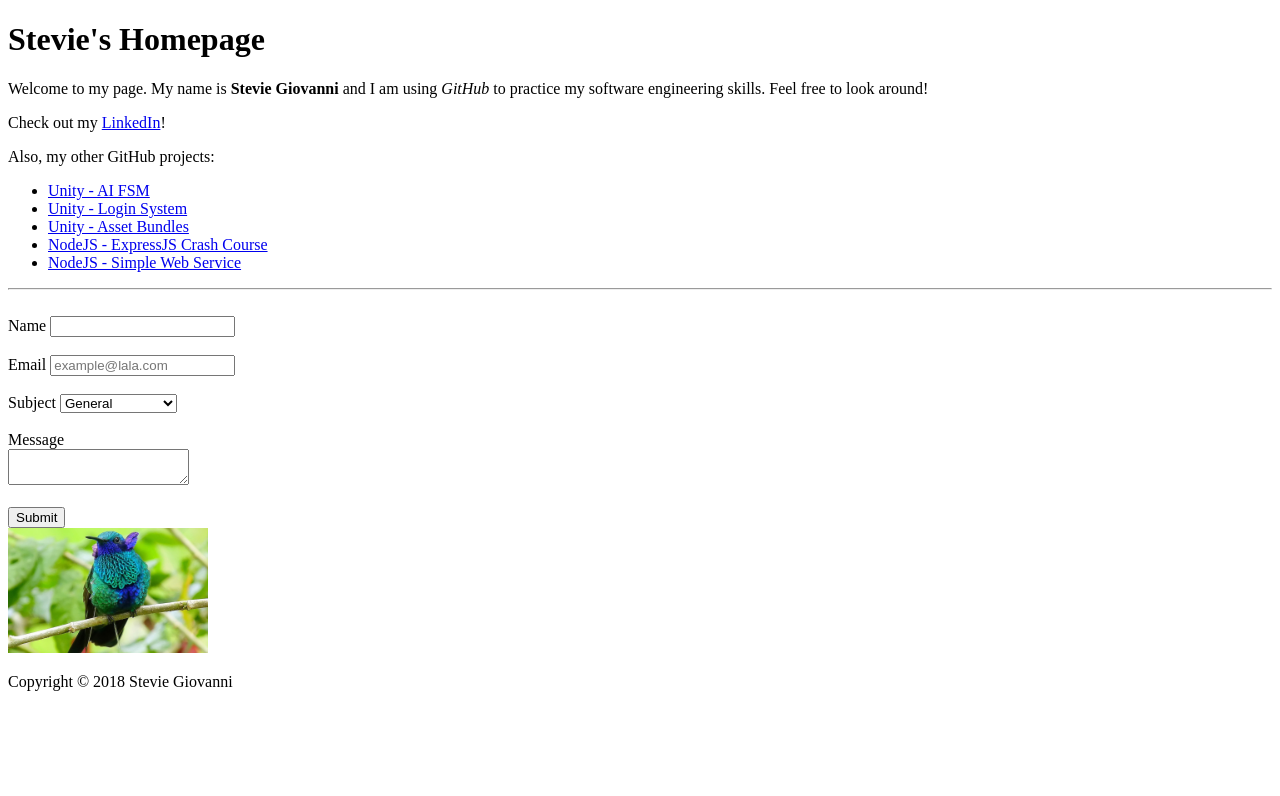
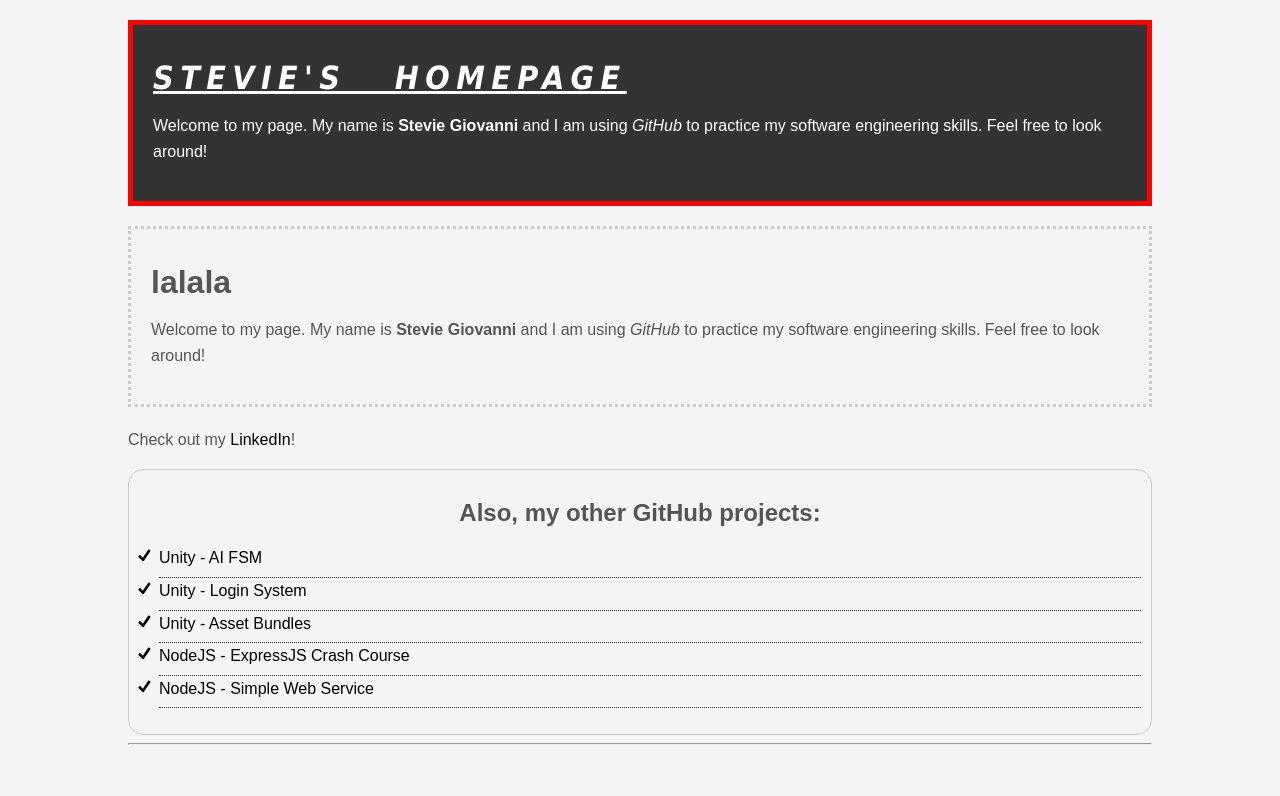
Before and after one commit to steviegiovanni/steviegiovanni.github.io, a plain HTML site: page index.html in a window 1280 px wide. Shown: the top 796 px of the page. Drawn offline with Linux system fonts and the light colour scheme.

Commit message:
played around with css

```diff
--- /dev/null
+++ b/css/style.css
@@ -0,0 +1,112 @@
+/*
+*{
+	margin:0;
+	padding:0;
+}
+*/
+
+body{
+	background-color:#f4f4f4;
+	color:#555555;
+
+	font-family: Arial, Helvetica, sans-serif;
+	font-size:16px;
+	font-weight:normal;
+	/* same as above */
+	font: normal 16px Arial, Helvetica, sans-serif;
+
+	line-height: 1.6em;
+	margin: 0;
+}
+
+a{
+	text-decoration:none;
+	color:#000;
+}
+
+a:hover{
+	color:red;
+}
+
+a:active{
+	color:green;
+}
+
+a:visited{
+	color:black;
+}
+
+.container{
+	width:80%;
+	margin: auto;
+}
+
+.box-1{
+	background-color:#333333;
+	color: #fff;
+
+	border-right:5px red solid;
+	border-left:5px red solid;
+	border-top:5px red solid;
+	border-bottom:5px red solid;
+
+	padding:20px;
+
+	margin-top:20px;
+	margin:20px 0;
+}
+
+.box-1 h1{
+	font-family:Tahoma;
+	font-weight:800;
+	font-style:italic;
+	text-decoration:underline;
+	text-transform:uppercase;
+	letter-spacing: 0.2em;
+	word-spacing:1em;
+}
+
+.box-2{
+	border:3px dotted #ccc;
+	padding:20px;
+	margin:20px 0;
+}
+
+.links{
+	border:1px #ccc solid;
+	padding:10px;
+	border-radius:15px;
+}
+
+.links h2{
+	text-align:center;
+}
+
+.links ul{
+	padding:0;
+	padding-left:20px;
+	list-style:square;
+}
+
+.links li{
+	padding-bottom:6px;
+	border-bottom:dotted 1px #333;
+	list-style-image: url('../images/check.png');
+}
+
+.myForm{
+	padding:20px;
+}
+
+.myForm .form-group{
+	padding-bottom:15px;
+}
+
+.myForm label{
+	display:block;
+}
+
+.myForm input[type="text"], .myForm textarea{
+	padding:8px;
+	width:100%;
+}
--- a/index.html
+++ b/index.html
@@ -4,8 +4,11 @@
 		<title>Stevie's Homepage</title>
 		<meta name="description" content="GitHub page by Stevie Giovanni">
 		<meta name="keywords" content="web design blog, GitHub pages, web dev blog, Stevie Giovanni">
+		<link rel="stylesheet" type="text/css" href="css/style.css">
 	</head>
 	<body>
+		<div class="container">
+			<div class="box-1">
 				<!-- Headings -->
 				<h1>Stevie's Homepage</h1>
 
@@ -13,12 +16,25 @@
 				<p>
 				Welcome to my page. My name is <strong>Stevie Giovanni</strong> and I am using <em>GitHub</em> to practice my software engineering skills. Feel free to look around!
 				</p>
+			</div>
+
+			<div class="box-2">
+				<!-- Headings -->
+				<h1>lalala</h1>
+
+				<!-- Paragraph -->
+				<p>
+				Welcome to my page. My name is <strong>Stevie Giovanni</strong> and I am using <em>GitHub</em> to practice my software engineering skills. Feel free to look around!
+				</p>
+			</div>
+
 			<p>
 			Check out my <a href="https://www.linkedin.com/in/stevie-giovanni-12734835/" target="_blank">LinkedIn</a>!
 			</p>
 
 			<!-- Lists -->
-		<p>Also, my other GitHub projects:
+			<div class="links">
+				<p><h2>Also, my other GitHub projects:</h2>
 				<ul>
 					<li><a href="https://github.com/steviegiovanni/Unity_AI_FSM" target="_blank">Unity - AI FSM</a></li>
 					<li><a href="https://github.com/steviegiovanni/Unity-LoginSystem" target="_blank">Unity - Login System</a></li>
@@ -27,6 +43,7 @@
 					<li><a href="https://github.com/steviegiovanni/NodeJS-WebService" target="_blank">NodeJS - Simple Web Service</a></li>
 				</ul>
 				</p>
+			</div>
 
 			<!-- Table
 			<table>
@@ -51,18 +68,18 @@
 			<br>
 
 			<!-- Forms -->
-		<form action="process.php" method="POST">
-			<div>
+			<form action="process.php" method="POST" class="myForm">
+				<div class="form-group">
 					<label>Name</label>
 					<input type="text" name="name">
 				</div>
 				<br>
-			<div>
+				<div class="form-group">
 					<label>Email</label>
 					<input type="email" name="email" placeholder="example@lala.com">
 				</div>
 				<br>
-			<div>
+				<div class="form-group">
 					<label>Subject</label>
 					<select name="subject">
 						<option value="general">General</option>
@@ -70,13 +87,15 @@
 					</select>
 				</div>
 				<br>
-			<div>
+				<div class="form-group">
 					<label>Message</label><br>
 					<textarea name="message"></textarea>
 				</div>
 				<br>
 				<input type="submit" name="submit" value="Submit">
 			</form>
+
+		</div>
 
 		<!-- Image -->
 		<img src="images/birds-humming-bird-purple-blue-green-feather-cute-bird-pasari-colibri44-wallpapers.jpg" alt="My sample image" width="200">
```
Also changed, not shown: images/check.png (added). Lines whose indentation alone changed are shown as unchanged.
